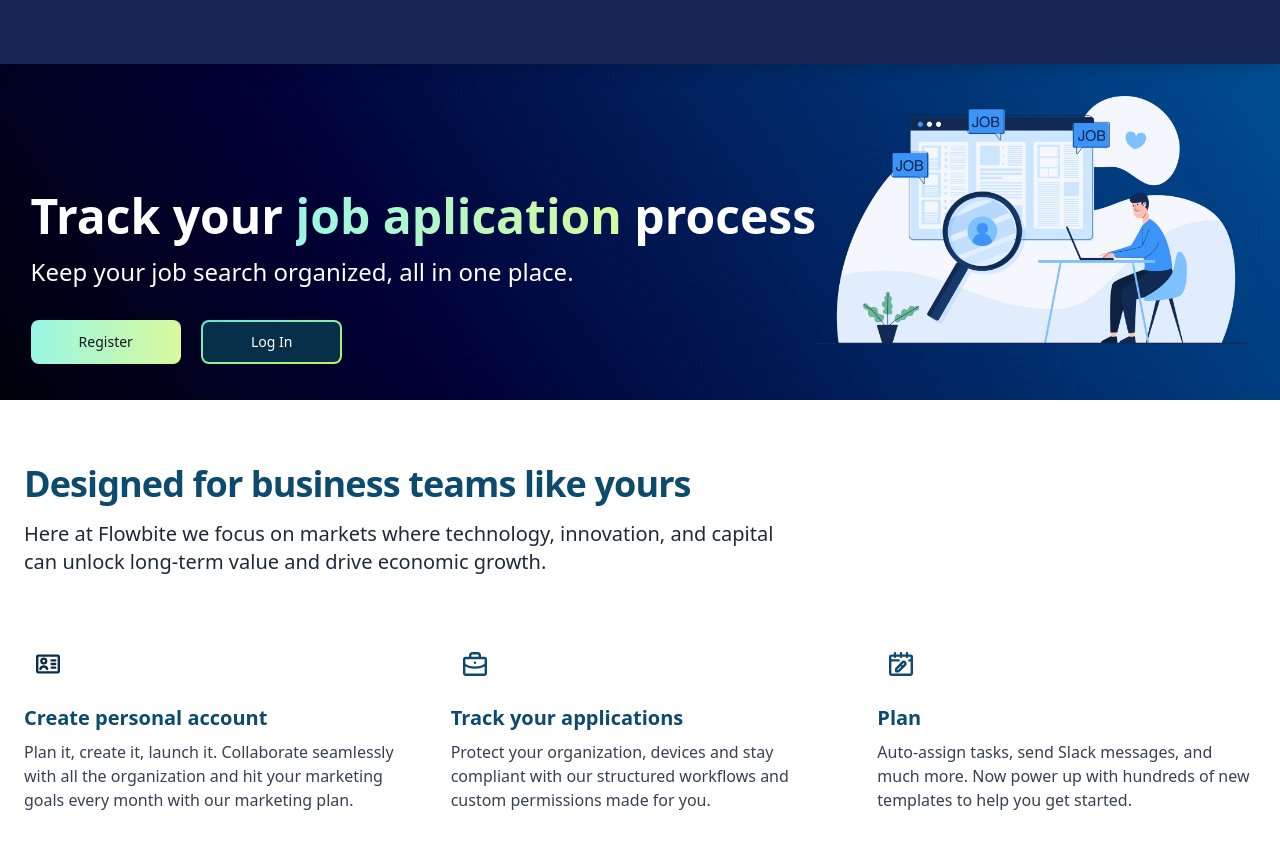
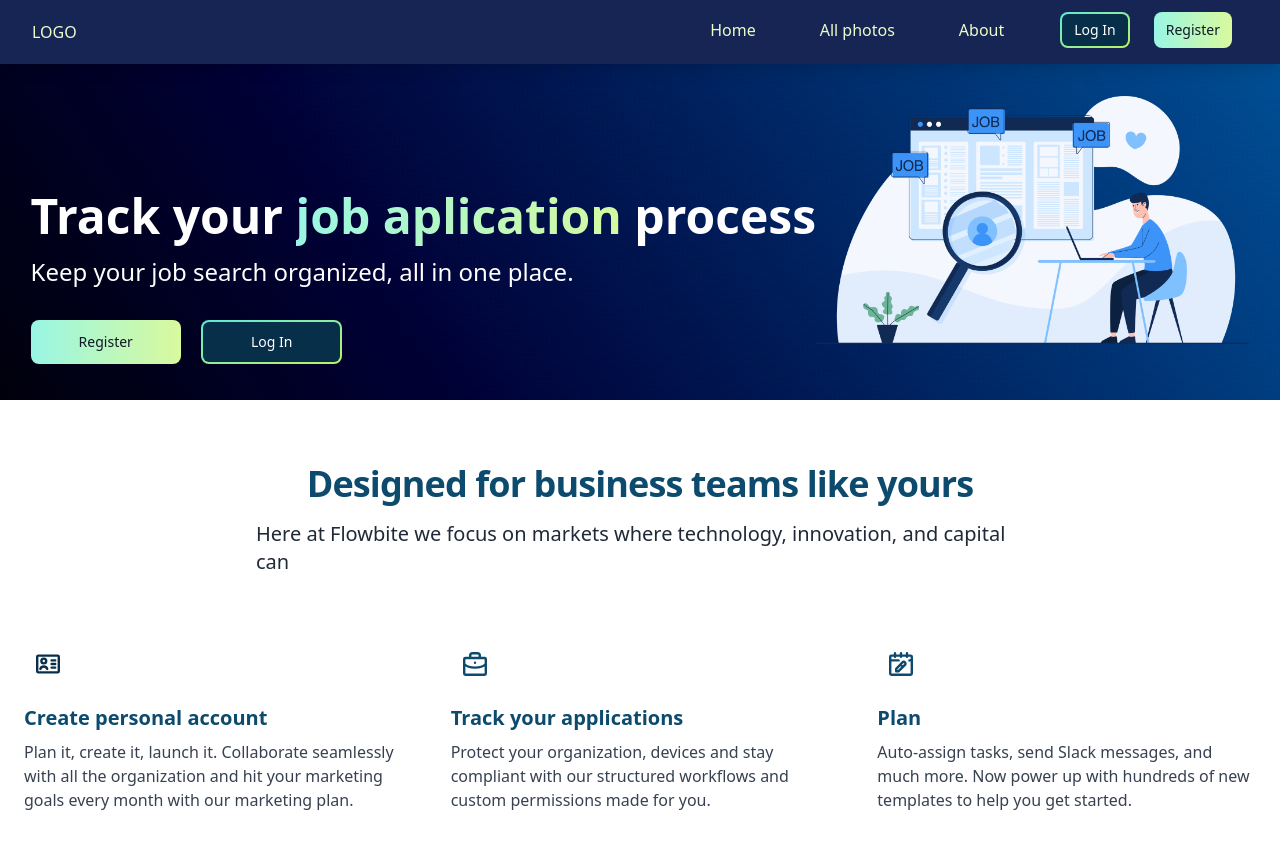
Before and after one commit to lyalex011/JobTrackingApp, a React (Vite) app in the folder Client/: page / in a window 1280 px wide. Shown: the top 848 px of the page. Built offline with nearby package versions, Linux system fonts and the light colour scheme.

Commit message:
Welcome page + hero

```diff
--- a/Client/src/App.jsx
+++ b/Client/src/App.jsx
@@ -1,19 +1,24 @@
 import { useState } from 'react'
-import reactLogo from './assets/react.svg'
-import viteLogo from '/vite.svg'
+import { BrowserRouter, Routes, Route } from "react-router-dom";
 import Header from './copmonents/Header'
 import './App.css'
 import Hero from './copmonents/Hero'
+import Welcome from './pages/Welcome';
 
 function App() {
   const [count, setCount] = useState(0)
 
   return (
     <>
-      <div >
+    <BrowserRouter>
+    <div >
         <Header/>
-        <Hero/>
+        <Routes>
+          <Route path="/" element={<Welcome/>}/>
+        </Routes>
       </div>
+    </BrowserRouter>
+
 
     </>
   )
--- a/Client/src/copmonents/Features.jsx
+++ b/Client/src/copmonents/Features.jsx
@@ -1,16 +1,16 @@
 function Features() {
     return (
         <section >
-  <div className="py-8 px-4 mx-auto max-w-screen-xl sm:py-16 lg:px-6">
-      <div className="max-w-screen-md mb-8 lg:mb-16">
+  <div className="flex flex-col items-center py-8 px-4 mx-auto max-w-screen-xl sm:py-16 lg:px-6">
+      <div className="flex flex-col items-center max-w-screen-md mb-8 lg:mb-16">
           <h2 className="mb-4 text-4xl tracking-tight font-extrabold text-sky-900 ">Designed for business teams like yours</h2>
-          <p className="text-gray-800 sm:text-xl ">Here at Flowbite we focus on markets where technology, innovation, and capital can unlock long-term value and drive economic growth.</p>
+          <p className="text-gray-800 sm:text-xl ">Here at Flowbite we focus on markets where technology, innovation, and capital can </p>
       </div>
       <div className="space-y-8 md:grid md:grid-cols-2 lg:grid-cols-3 md:gap-12 md:space-y-0">
           <div>
               <div className="flex justify-center items-center mb-4 w-10 h-10 rounded-full bg-primary-100 lg:h-12 lg:w-12 dark:bg-primary-900">
-              <svg class="w-6 h-6 text-sky-950 dark:text-white" aria-hidden="true" xmlns="http://www.w3.org/2000/svg" fill="none" viewBox="0 0 20 16">
-    <path stroke="currentColor" stroke-linecap="round" stroke-linejoin="round" stroke-width="2" d="M3.656 12.115a3 3 0 0 1 5.682-.015M13 5h3m-3 3h3m-3 3h3M2 1h16a1 1 0 0 1 1 1v12a1 1 0 0 1-1 1H2a1 1 0 0 1-1-1V2a1 1 0 0 1 1-1Zm6.5 4.5a2 2 0 1 1-4 0 2 2 0 0 1 4 0Z"/>
+              <svg className="w-6 h-6 text-sky-950 dark:text-white" aria-hidden="true" xmlns="http://www.w3.org/2000/svg" fill="none" viewBox="0 0 20 16">
+    <path stroke="currentColor" strokeLinecap="round" strokeLinejoin="round" strokeWidth="2" d="M3.656 12.115a3 3 0 0 1 5.682-.015M13 5h3m-3 3h3m-3 3h3M2 1h16a1 1 0 0 1 1 1v12a1 1 0 0 1-1 1H2a1 1 0 0 1-1-1V2a1 1 0 0 1 1-1Zm6.5 4.5a2 2 0 1 1-4 0 2 2 0 0 1 4 0Z"/>
   </svg>
               </div>
               <h3 className="mb-2 text-xl font-bold text-sky-900">Create personal account</h3>
@@ -19,7 +19,7 @@ function Features() {
           <div>
               <div className="flex justify-center items-center mb-4 w-10 h-10 rounded-full bg-primary-100 lg:h-12 lg:w-12 dark:bg-primary-900">
               <svg className="w-6 h-6 text-sky-900 dark:text-white" aria-hidden="true" xmlns="http://www.w3.org/2000/svg" width="20" height="20" fill="none" viewBox="0 0 20 20">
-    <path stroke="currentColor" stroke-linecap="round" stroke-width="2" d="M1 10c1.5 1.5 5.25 3 9 3s7.5-1.5 9-3m-9-1h.01M2 19h16a1 1 0 0 0 1-1V6a1 1 0 0 0-1-1H2a1 1 0 0 0-1 1v12a1 1 0 0 0 1 1ZM14 5V3a2 2 0 0 0-2-2H8a2 2 0 0 0-2 2v2h8Z"/>
+    <path stroke="currentColor" strokeLinecap="round" strokeWidth="2" d="M1 10c1.5 1.5 5.25 3 9 3s7.5-1.5 9-3m-9-1h.01M2 19h16a1 1 0 0 0 1-1V6a1 1 0 0 0-1-1H2a1 1 0 0 0-1 1v12a1 1 0 0 0 1 1ZM14 5V3a2 2 0 0 0-2-2H8a2 2 0 0 0-2 2v2h8Z"/>
   </svg>
               </div>
               <h3 className="mb-2 text-xl font-bold text-sky-900">Track your applications</h3>
@@ -28,7 +28,7 @@ function Features() {
           <div>
               <div className="flex justify-center items-center mb-4 w-10 h-10 rounded-full bg-primary-100 lg:h-12 lg:w-12 dark:bg-primary-900">
               <svg className="w-6 h-6 text-sky-900 dark:text-white" aria-hidden="true" xmlns="http://www.w3.org/2000/svg" fill="none" viewBox="0 0 20 20">
-    <path stroke="currentColor" stroke-linecap="round" stroke-linejoin="round" stroke-width="2" d="M5 1v3m5-3v3m5-3v3M1 7h7m1.506 3.429 2.065 2.065M19 7h-2M2 3h16a1 1 0 0 1 1 1v14a1 1 0 0 1-1 1H2a1 1 0 0 1-1-1V4a1 1 0 0 1 1-1Zm6 13H6v-2l5.227-5.292a1.46 1.46 0 0 1 2.065 2.065L8 16Z"/>
+    <path stroke="currentColor" strokeLinecap="round" strokeLinejoin="round" strokeWidth="2" d="M5 1v3m5-3v3m5-3v3M1 7h7m1.506 3.429 2.065 2.065M19 7h-2M2 3h16a1 1 0 0 1 1 1v14a1 1 0 0 1-1 1H2a1 1 0 0 1-1-1V4a1 1 0 0 1 1-1Zm6 13H6v-2l5.227-5.292a1.46 1.46 0 0 1 2.065 2.065L8 16Z"/>
   </svg>
               </div>
               <h3 className="mb-2 text-xl font-bold text-sky-900">Plan</h3>
--- a/Client/src/copmonents/Header.jsx
+++ b/Client/src/copmonents/Header.jsx
@@ -13,11 +13,11 @@ function Header() {
                 <div>
                     <div className="flex items-center justify-between py-3 md:py-5 md:block">
 
-                        {/* <Link className="mb-0" to="/"><img className="w-auto h-10" src="/quickpiclogo2.png" alt="logo" /></Link> */}
+                        <Link className="mb-0 text-lime-100" to="/">LOGO</Link>
 
                         <div className="md:hidden z-40 ">
                             <button
-                                className="p-2 text-gray-700 rounded-md outline-none focus:border-gray-400 focus:border "
+                                className="p-2 text-lime-100 rounded-md outline-none focus:border-gray-400 focus:border "
                                 onClick={() => setNavbar(!navbar)}
                             >
                                 {navbar ? (
@@ -55,20 +55,26 @@ function Header() {
                 </div>
                 <div>
                     <div
-                        className={`flex-1 justify-self-center pb-3 mx-4 mt-8 mb-8 md:block md:pb-0 md:mt-0 z-40 top-0 ${
+                        className={`flex-1 justify-self-center pb-3 mx-4 mt-8 mb-3 md:block md:pb-0 md:mt-0 z-40 top-0 ${
                             navbar ? "block" : "hidden"
                         }`}
                     >
-                        <ul className="items-center justify-center mt-8 space-y-8 md:flex md:space-x-6 md:space-y-0">
+                        <ul className="items-center justify-center mt-2 space-y-8 md:flex md:space-x-6 md:space-y-0">
                             <li >
-                            {/* <Link className="mr-10  font-medium hover:text-blue-500" to="/" onClick={() => {setNavbar(false)}}>Home</Link> */}
+                            <Link className="mr-10 text-lime-100 font-medium hover:text-blue-300" to="/" onClick={() => {setNavbar(false)}}>Home</Link>
                             </li>
                             <li >
-                            {/* <Link className="mr-10 font-medium hover:text-blue-500" to="/photolibrary" onClick={() => {setNavbar(false)}}>All photos</Link> */}
+                            <Link className="mr-10 text-lime-100 font-medium hover:text-blue-300" to="/photolibrary" onClick={() => {setNavbar(false)}}>All photos</Link>
                             </li>
                             <li>
-                            {/* <Link className="font-medium hover:text-blue-500" to="/about" onClick={() => {setNavbar(false)}}>About</Link> */}
+                            <Link className=" font-medium text-lime-100 hover:text-blue-300 mr-8" to="/about" onClick={() => {setNavbar(false)}}>About</Link>
                             </li>
+                            <button className=" relative inline-flex items-center justify-center p-0.5 mb-2  overflow-hidden text-sm font-medium text-white rounded-lg group bg-gradient-to-br from-teal-300 to-lime-300 group-hover:from-teal-300 group-hover:to-lime-300 hover:text-black focus:ring-1 focus:outline-none focus:ring-lime-200 ">
+                            <span className="relative px-3 py-1.5 transition-all ease-in duration-75 bg-sky-950  rounded-md group-hover:bg-opacity-0">
+                            Log In
+                            </span>
+                            </button>
+                            <button className="ml-4 text-gray-900 bg-gradient-to-r from-teal-200 to-lime-200 hover:bg-gradient-to-l hover:from-teal-200 hover:to-lime-200 focus:ring-1 focus:outline-none focus:ring-lime-200  font-medium rounded-lg text-sm px-3 py-2 text-center ">Register</button>
 
 
                         </ul>
--- a/Client/src/copmonents/Hero.jsx
+++ b/Client/src/copmonents/Hero.jsx
@@ -17,12 +17,15 @@ function Hero() {
           <p className="leading-normal text-white md:text-2xl mb-8 text-center md:text-left">
           Keep your job search organized, all in one place.
           </p>
-                <button className="text-gray-900 bg-gradient-to-r from-teal-200 to-lime-200 hover:bg-gradient-to-l hover:from-teal-200 hover:to-lime-200 focus:ring-4 focus:outline-none focus:ring-lime-200 dark:focus:ring-teal-700 font-medium rounded-lg text-sm px-12 py-3 text-center mr-1 mb-2">Register</button>
-                <button class="ml-4 relative inline-flex items-center justify-center p-0.5 mb-2 mr-2 overflow-hidden text-sm font-medium text-white rounded-lg group bg-gradient-to-br from-teal-300 to-lime-300 group-hover:from-teal-300 group-hover:to-lime-300 focus:ring-4 focus:outline-none focus:ring-lime-200 dark:focus:ring-lime-800">
-                <span class="relative px-12 py-2.5 transition-all ease-in duration-75 bg-sky-950  rounded-md group-hover:bg-opacity-0">
+          <div className="flex justify-center sm:block">
+            <button className="text-gray-900 bg-gradient-to-r from-teal-200 to-lime-200 hover:bg-gradient-to-l hover:from-teal-200 hover:to-lime-200 focus:ring-2 focus:outline-none focus:ring-lime-200  font-medium rounded-lg text-sm px-12 py-3 text-center mr-1 mb-2">Register</button>
+                <button className="ml-4 relative inline-flex items-center justify-center p-0.5 mb-2 mr-2 overflow-hidden text-sm font-medium text-white rounded-lg group bg-gradient-to-br from-teal-300 to-lime-300 group-hover:from-teal-300 group-hover:to-lime-300 hover:text-black focus:ring-2 focus:outline-none focus:ring-lime-200 dark:focus:ring-lime-800">
+                <span className="relative px-12 py-2.5 transition-all ease-in duration-75 bg-sky-950  rounded-md group-hover:bg-opacity-0">
                 Log In
                 </span>
                 </button>
+          </div>
+
             </div>
             <div className="block mt-12  shrink-0" >
                 <img className="block w-auto h-full hidden lg:block  shrink-0" src="../public/images/herobg.png" alt="" />
--- a/Client/src/pages/Welcome.jsx
+++ b/Client/src/pages/Welcome.jsx
@@ -0,0 +1,11 @@
+import Hero from "../copmonents/Hero";
+
+function Welcome() {
+    return (
+        <div>
+            <Hero/>
+        </div>
+     );
+}
+
+export default Welcome;
```
Also changed, not shown: 1 other file (tests, documents, lock files or other folders).
